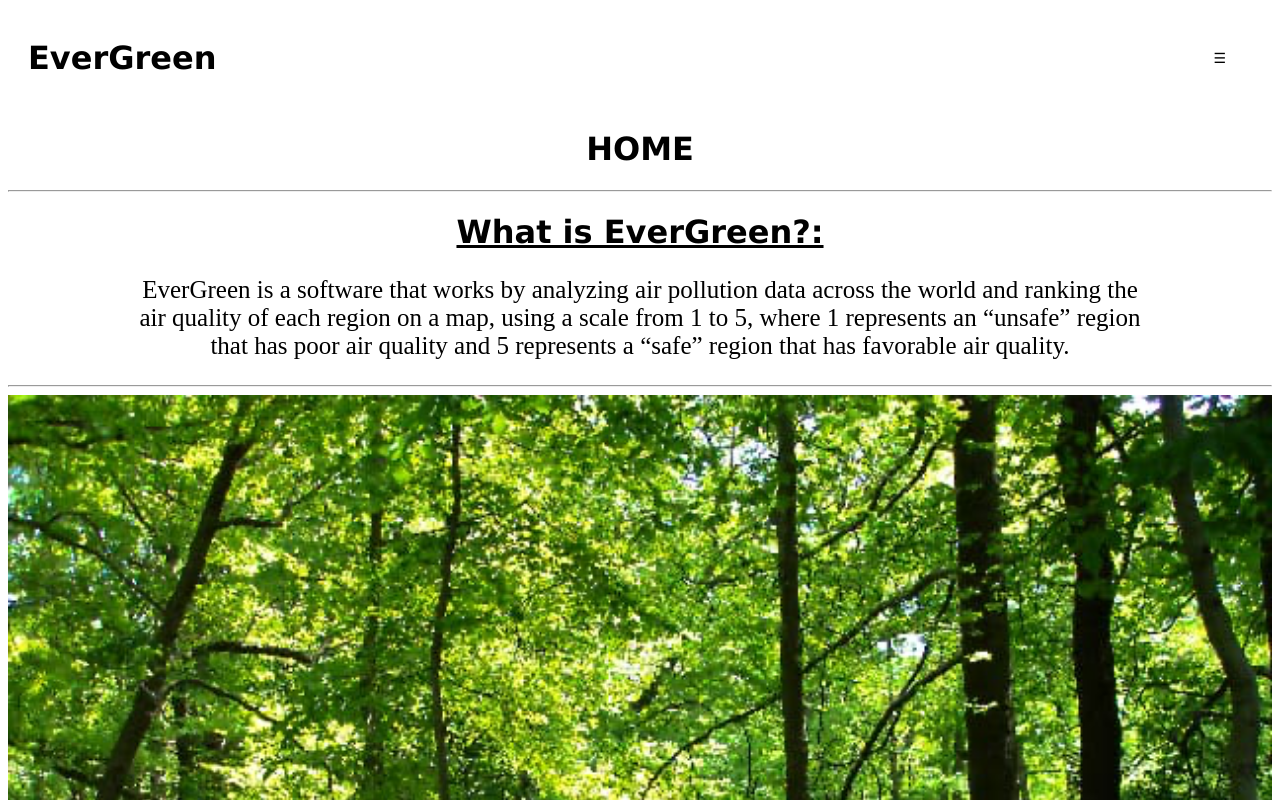
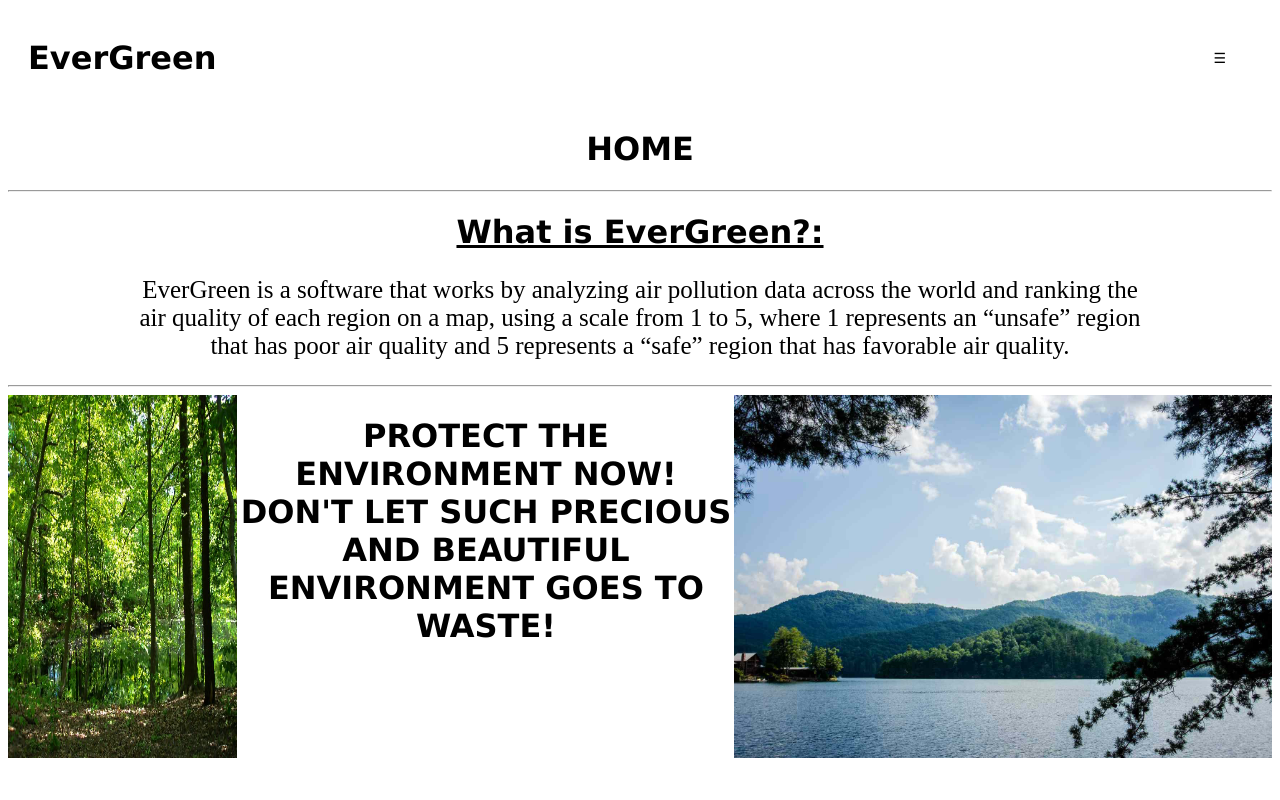
Before and after one commit to Allens124/EverGreenFrontend, a Next.js app in the folder ever/: page / in a window 1280 px wide. Shown: the top 800 px of the page. Built offline with nearby package versions, Linux system fonts and the light colour scheme.

Commit message:
updating

```diff
--- a/ever/app/page.js
+++ b/ever/app/page.js
@@ -35,14 +35,16 @@ export default function Home() {
             <p>EverGreen is a software that works by analyzing air pollution data across the world and ranking the <br/> air quality of each region on a map, using a scale from 1 to 5, where 1 represents an “unsafe” region <br/> that has poor air quality and 5 represents a “safe” region that has favorable air quality.</p>
           </Box>
         <hr/>
-          <Box sx={{display:"flex", flexDirection:"column"}}>
-            <Box>
+          <Box sx={{display:"flex", flexDirection:"row"}}>
+            <Box sx={{textWrap:"balance", textAlign:"center"}}>
               <img src="/images/img2.png" height={"100%"} width={"100%"}/>
             </Box>
-            <Box>
-                <h1>Hello</h1>
+            <Box sx={{textWrap:"balance", textAlign:"center"}}>
+                <h1>PROTECT THE ENVIRONMENT NOW! <br/>
+                DON'T LET SUCH PRECIOUS AND BEAUTIFUL ENVIRONMENT GOES TO WASTE!
+                </h1>
             </Box>
-            <Box>
+            <Box sx={{textWrap:"balance", textAlign:"center"}}>
             <img src="/images/img4.png" height={"100%"} width={"100%"}/>
             </Box>
           </Box>
```
